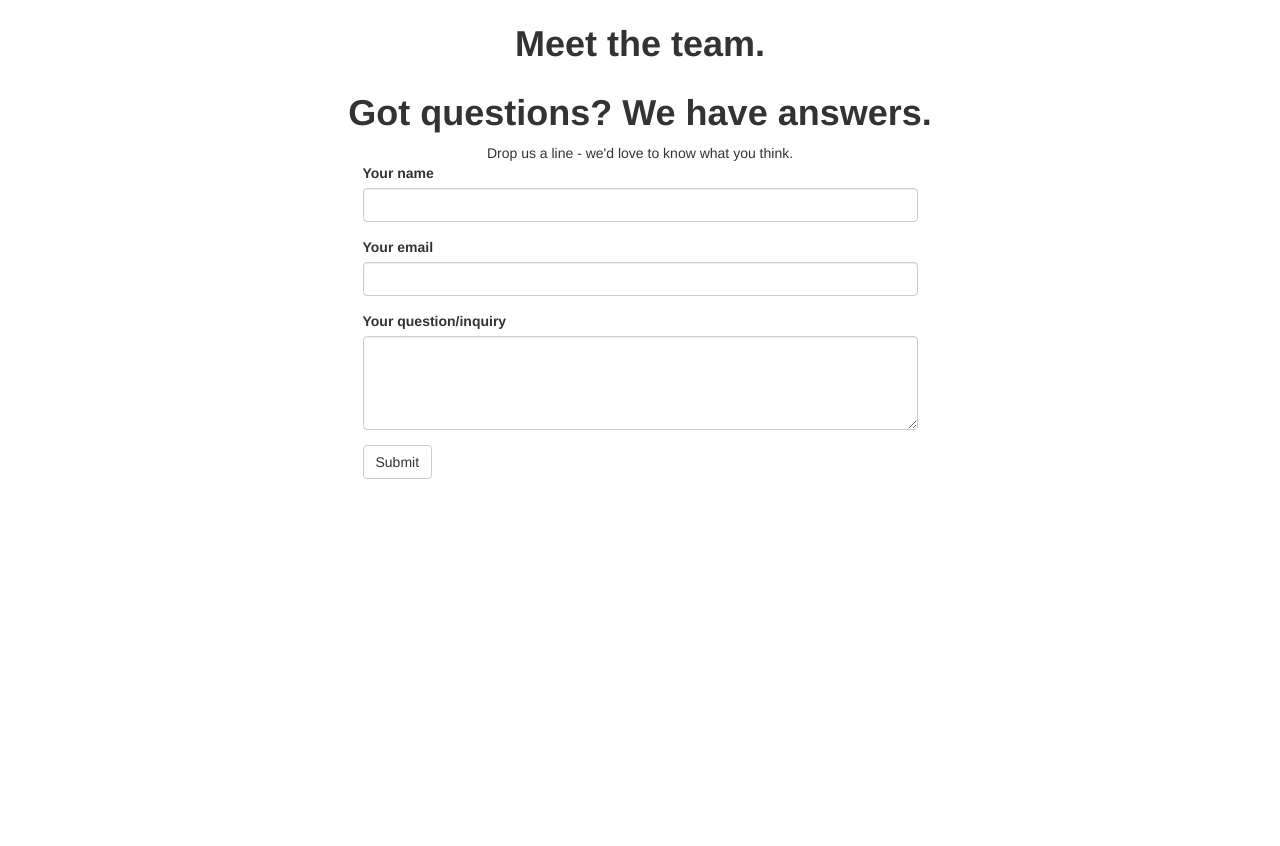
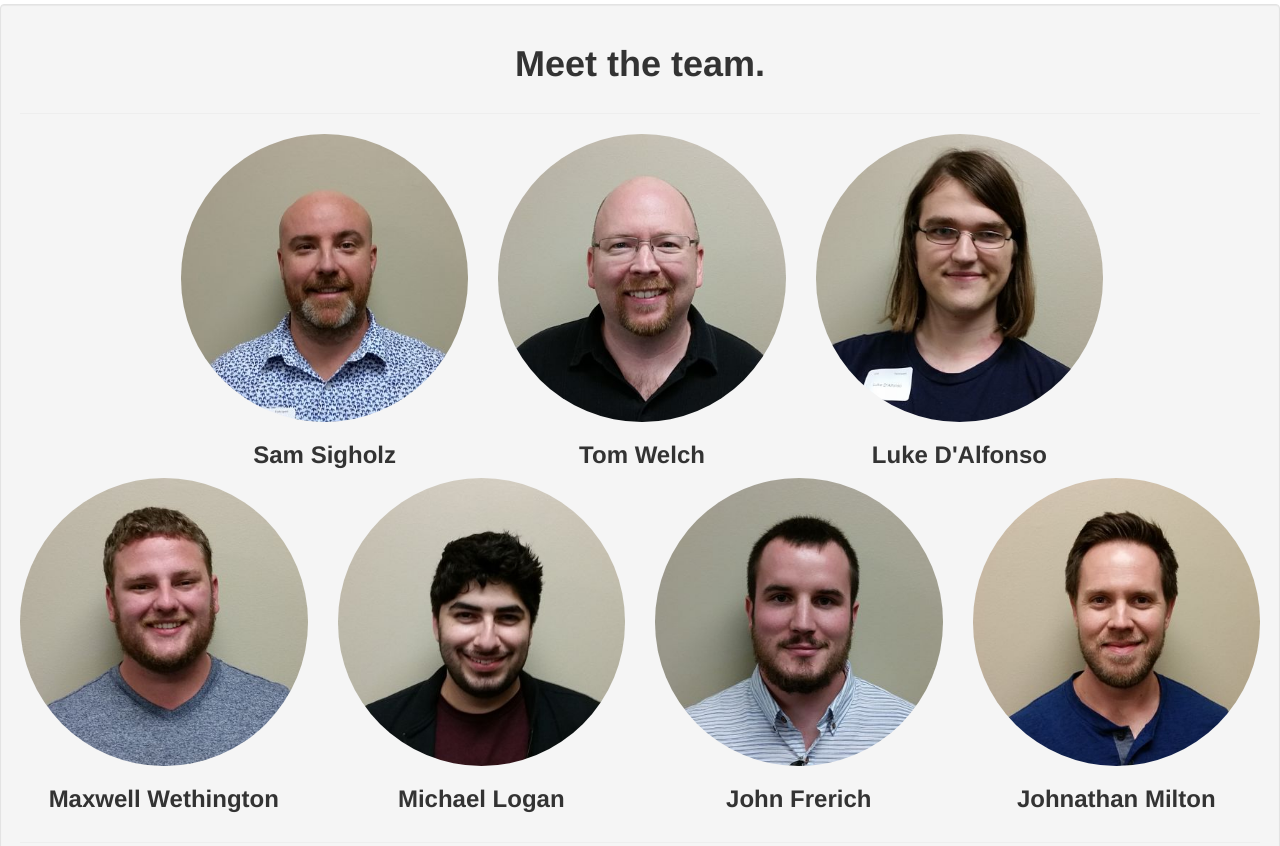
Before and after one commit to misspokeycat/coolaardvarks, a website: page public/index.html in a window 1280 px wide. Shown: the part 1126-1972 px from the top of the page. Before the commit the page ends 1690 px from the top, so only its background shows below. Drawn offline with nearby package versions, Linux system fonts and the light colour scheme.

Commit message:
Added meet the team section

```diff
--- a/public/index.html
+++ b/public/index.html
@@ -4,7 +4,7 @@
 		<meta charset="utf-8">
     	<meta http-equiv="X-UA-Compatible" content="IE=edge">
     	<meta name="viewport" content="width=device-width, initial-scale=1">
-		<title>Contract Assurance - Engage.  Renew.  Thrive.</title>
+		<title>reUp - Engage.  Renew.  Thrive.</title>
 		<link href="//maxcdn.bootstrapcdn.com/bootstrap/3.3.6/css/bootstrap.min.css" type="text/css" rel="stylesheet">
 		<script src="https://code.jquery.com/jquery-3.1.1.min.js"></script>
 		<script type="text/javascript" src="https://maxcdn.bootstrapcdn.com/bootstrap/3.3.7/js/bootstrap.min.js"></script>
@@ -21,7 +21,7 @@
 				      <span class="icon-bar"></span>
 				      <span class="icon-bar"></span>
 				    </button>
-				    <a href="#" class="navbar-brand">Contract Assurance</a>
+				    <a href="#" class="navbar-brand">reUp</a>
 				</div>
 				<div class="collapse navbar-collapse" id="navbar-collapse-1">
 					<ul class="nav navbar-nav">
@@ -35,7 +35,7 @@
 		</nav>
 		<div class="container">
 			<div class="jumbotron">
-				<h1>Contract Assurance</h1>
+				<h1>reUp</h1>
 				<h2>The world's first renewals-as-a-service (RaaS) company.</h2>
 				<button class="btn btn-lg  btn-primary">Find out how</button>
 			</div>
@@ -55,12 +55,12 @@
 				<div class="col-sm-4">
 					<h2><span class="glyphicon glyphicon-repeat"></span><strong> RENEW</strong></h2>
 					<h3><i>Easiest.  Renewals.  Ever.</i></h3>
-					It should be effortless for your customers to renew their contracts, and Contract Assurance delivers in spades.  Don't believe us?  <a href="#">Try it for yourself.</a>
+					It should be effortless for your customers to renew their contracts, and reUp delivers in spades.  Don't believe us?  <a href="#">Try it for yourself.</a>
 				</div>
 				<div class="col-sm-4">
 					<h2><span class="glyphicon glyphicon-ok"></span><strong> THRIVE</strong></h2>
 					<h3><i>Your contracts will practically renew themselves.</i></h3>
-					Contract Assurance delivers the metrics that you need to keep your customers and maximize your revenue.
+					reUp delivers the metrics that you need to keep your customers and maximize your revenue.
 				</div>
 			</div>
 			<hr>
@@ -129,9 +129,48 @@
 					</div>
 				</div>
 			</div>
-			<div class="row center-text" id="about">
+		</div>
+		<div class="container-fluid well">
+			<div class="row center-text">
 				<h1><strong>Meet the team.</strong></h1>
 			</div>
+			<hr>
+				<div class="row row-centered">
+				<div class="col-xs-6 col-centered center-text mobile">
+
+				</div>
+				<div class="col-md-3 col-xs-6 col-centered center-text">
+					<img class="img-circle img-responsive img-center" src="/img/sam.jpg"></img>
+					<h3>Sam Sigholz</h3>
+				</div>
+				<div class="col-md-3 col-xs-6 col-centered center-text">
+					<img class="img-circle img-responsive img-center" src="/img/tom.jpg"></img>
+					<h3>Tom Welch</h3>
+				</div>
+				<div class="col-md-3 col-xs-6 col-centered center-text">
+					<img class="img-circle img-responsive img-center" src="/img/luke.jpg"></img>
+					<h3>Luke D'Alfonso</h3>
+				</div>
+			</div>
+			<div class="row row-centered center-text">
+				<div class="col-md-3 col-xs-6 ">
+					<img class="img-circle img-responsive img-center" src="/img/max.jpg"></img>
+					<h3>Maxwell Wethington</h3>
+				</div>
+				<div class="col-md-3 col-xs-6 ">
+					<img class="img-circle img-responsive img-center" src="/img/michael.jpg"></img>
+					<h3>Michael Logan</h3>
+				</div>
+				<div class="col-md-3 col-xs-6 ">
+					<img class="img-circle img-responsive img-center" src="/img/john.jpg"></img>
+					<h3>John Frerich</h3>
+				</div>
+				<div class="col-md-3 col-xs-6 ">
+					<img class="img-circle img-responsive img-center" src="/img/jonathan.jpg"></img>
+					<h3>Johnathan Milton</h3>
+				</div>
+			</div>
+			<hr>
 			<div class="row center-text" id="contact">
 				<h1><strong>Got questions?  We have answers.</strong></h1>
 				Drop us a line - we'd love to know what you think.
--- a/public/style.css
+++ b/public/style.css
@@ -1,6 +1,12 @@
 .center-text {
     text-align: center;
 }
+
+.center-text h3{
+    text-align: center;
+    font-weight: bold;
+}
+
 
 body {
     padding-top: 70px;
@@ -11,6 +17,29 @@ body {
 .jumbotron h1{
     font-size: 50px;
     font-weight: bold;
+}
+
+.row-centered {
+    text-align:center;
+}
+
+.col-centered {
+    display:inline-block;
+    float:none;
+    /* reset the text-align */
+    text-align:left;
+    /* inline-block space fix */
+    margin-right:-4px;
+}
+
+.img-profile {
+    height: 150px;
+    width: 150px;
+}
+
+.panel-mtt{
+    min-height: 200px;
+    text-align: center;
 }
 
 @media screen and (min-width: 1000px){
@@ -24,6 +53,11 @@ body {
     }
 }
 
+@media screen and (min-width: 700px){
+    .mobile {
+        display: none;
+    }
+}
 
 
 
```
Also changed, not shown: public/img/john.jpg (added), public/img/jonathan.jpg (added), public/img/luke.jpg (added), public/img/max.jpg (added), public/img/michael.jpg (added), public/img/sam.jpg (added), public/img/tom.jpg (added).
